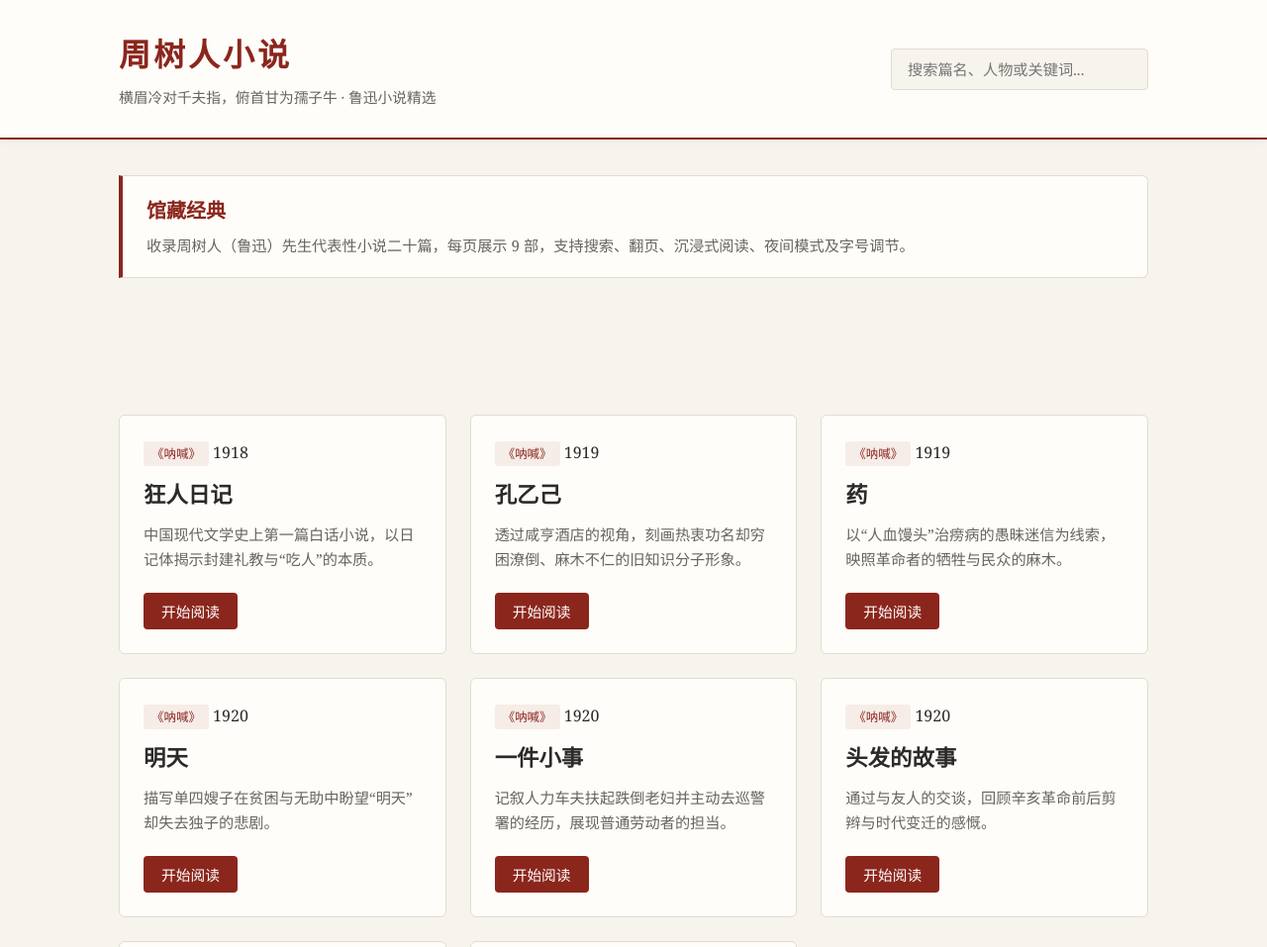
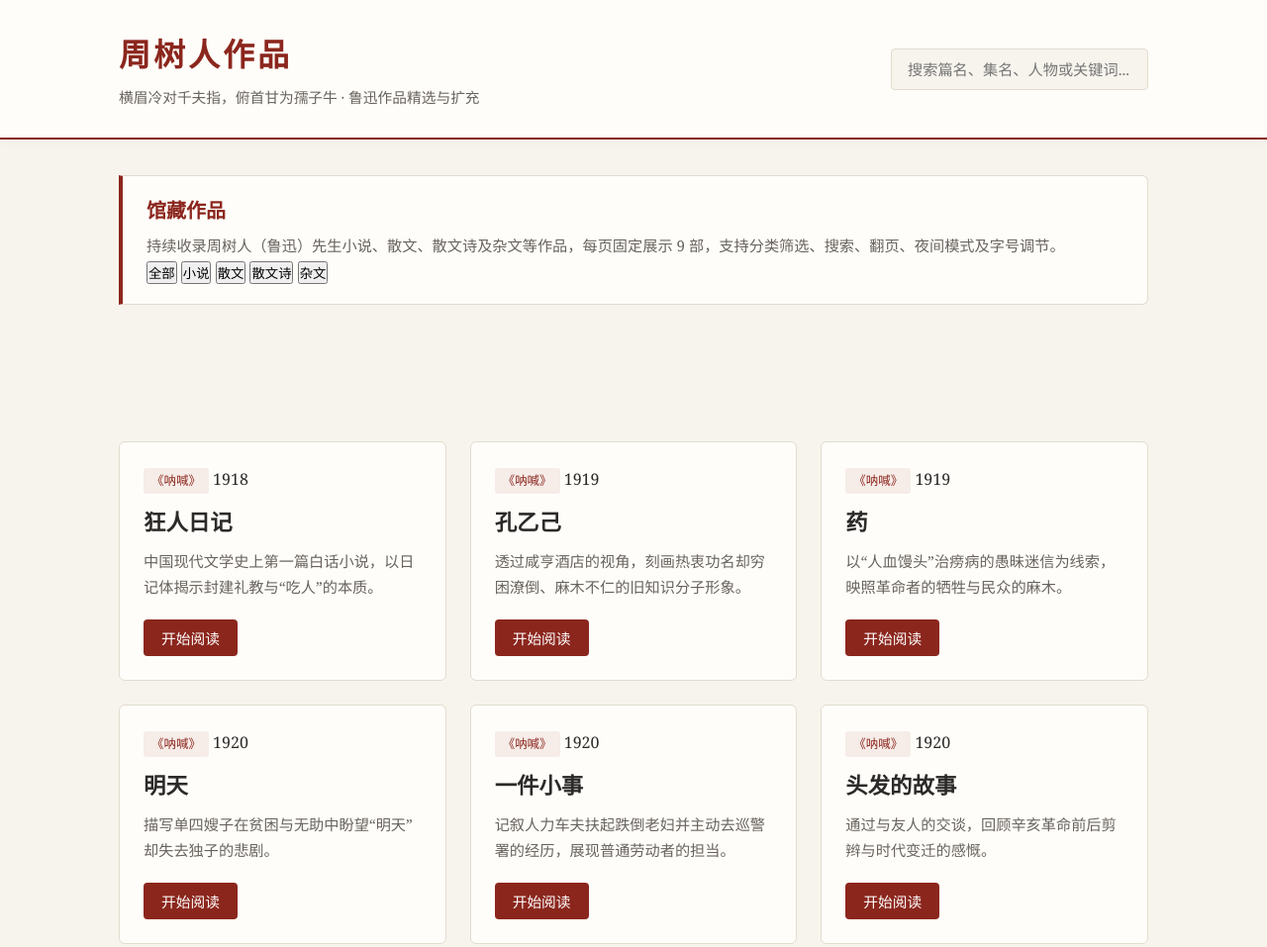
Before and after one commit to andehui/x-zsr, a plain HTML site: page index.html in a window 1280 px wide. Shown: the top 957 px of the page at 99% size. Drawn offline with Linux system fonts and the light colour scheme.

Commit message:
Update index.html

```diff
--- a/index.html
+++ b/index.html
@@ -3,7 +3,7 @@
 <head>
     <meta charset="UTF-8">
     <meta name="viewport" content="width=device-width, initial-scale=1.0">
-    <title>周树人小说 - 经典文学阅读馆</title>
+    <title>周树人作品全集 - 经典文学阅读馆</title>
     <link rel="stylesheet" href="css/style.css">
     <script async src="https://pagead2.googlesyndication.com/pagead/js/adsbygoogle.js?client=ca-pub-1805477885216561"
          crossorigin="anonymous"></script>
@@ -12,22 +12,29 @@
     <header class="site-header">
         <div class="container header-inner">
             <div class="brand">
-                <h1>周树人小说</h1>
-                <p class="subtitle">横眉冷对千夫指，俯首甘为孺子牛 · 鲁迅小说精选</p>
+                <h1>周树人作品</h1>
+                <p class="subtitle">横眉冷对千夫指，俯首甘为孺子牛 · 鲁迅作品精选与扩充</p>
             </div>
             <div class="search-box">
-                <input type="text" id="searchInput" placeholder="搜索篇名、人物或关键词...">
+                <input type="text" id="searchInput" placeholder="搜索篇名、集名、人物或关键词...">
             </div>
         </div>
     </header>
 
     <main class="container main-content">
         <section class="intro-banner">
-            <h2>馆藏经典</h2>
-            <p>收录周树人（鲁迅）先生代表性小说二十篇，每页展示 9 部，支持搜索、翻页、沉浸式阅读、夜间模式及字号调节。</p>
+            <h2>馆藏作品</h2>
+            <p>持续收录周树人（鲁迅）先生小说、散文、散文诗及杂文等作品，每页固定展示 9 部，支持分类筛选、搜索、翻页、夜间模式及字号调节。</p>
+            <div class="category-bar" id="categoryBar">
+                <button class="cat-btn active" data-cat="全部">全部</button>
+                <button class="cat-btn" data-cat="小说">小说</button>
+                <button class="cat-btn" data-cat="散文">散文</button>
+                <button class="cat-btn" data-cat="散文诗">散文诗</button>
+                <button class="cat-btn" data-cat="杂文">杂文</button>
+            </div>
         </section>
 
-        <!-- 广告位建议放在主内容区，避免放在狭窄的 footer 中 -->
+        <!-- 广告位 -->
         <section class="ad-banner" style="width: 100%; min-height: 90px; margin: 16px 0;">
             <!-- 周树人的小说 -->
             <ins class="adsbygoogle"
@@ -42,10 +49,10 @@
         </section>
 
         <section class="novel-grid" id="novelList">
-            <!-- 小说列表将由 JS 动态渲染 -->
+            <!-- 作品列表将由 JS 动态渲染 -->
         </section>
 
-        <nav class="pagination" id="pagination" aria-label="书目分页">
+        <nav class="pagination" id="pagination" aria-label="作品分页">
             <!-- 分页按钮将由 JS 动态渲染 -->
         </nav>
     </main>
@@ -54,7 +61,7 @@
     <div class="reader-modal" id="readerModal" aria-hidden="true">
         <div class="reader-toolbar">
             <div class="toolbar-left">
-                <button id="closeReaderBtn" class="btn-tool">← 返回书目</button>
+                <button id="closeReaderBtn" class="btn-tool">← 返回目录</button>
                 <span id="readerTitle" class="reader-doc-title"></span>
             </div>
             <div class="toolbar-right">
@@ -78,7 +85,7 @@
 
     <footer class="site-footer">
         <div class="container">
-            <p>周树人小说 · 经典文学阅读馆</p>
+            <p>周树人作品 · 经典文学阅读馆</p>
         </div>
     </footer>
 
```
